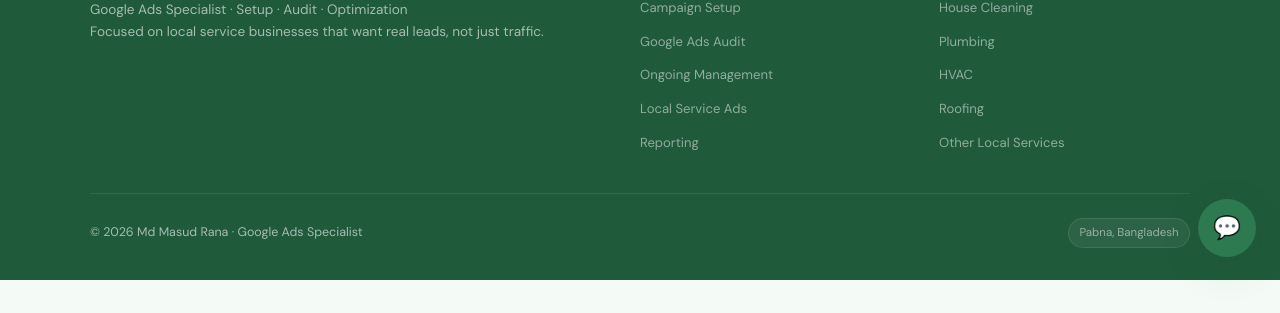
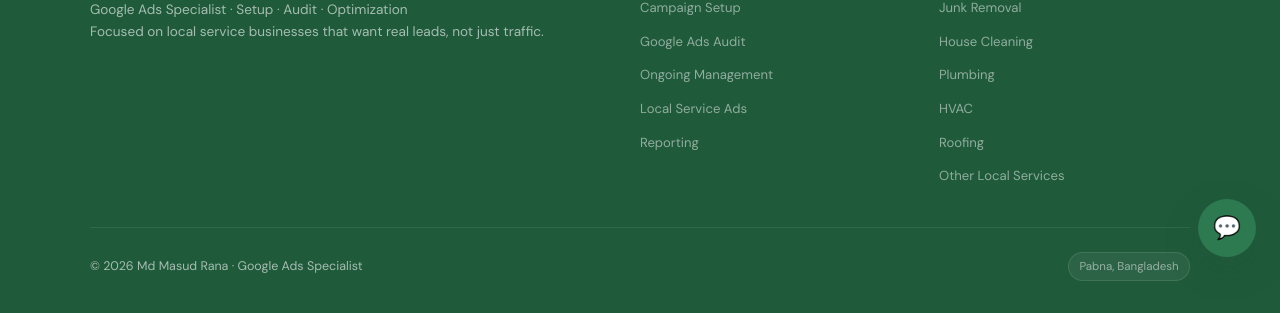
Before and after one commit to marketermasud/ppcadsmymasud, a plain HTML site: page results.html in a window 1280 px wide. Shown: the part 519-832 px from the top of the page. Before the commit the page ends 800 px from the top, so only its background shows below. Drawn offline with nearby package versions, Linux system fonts and the light colour scheme.

Commit message:
Update results.html

```diff
--- a/results.html
+++ b/results.html
@@ -88,6 +88,7 @@ height="0" width="0" style="display:none;visibility:hidden"></iframe></noscript>
     <div>
       <div class="footer-heading">Industries</div>
       <ul class="footer-links">
+        <li><a href="case-studies.html">Junk Removal</a></li>
         <li><a href="case-studies.html">House Cleaning</a></li>
         <li><a href="case-studies.html">Plumbing</a></li>
         <li><a href="case-studies.html">HVAC</a></li>
```
